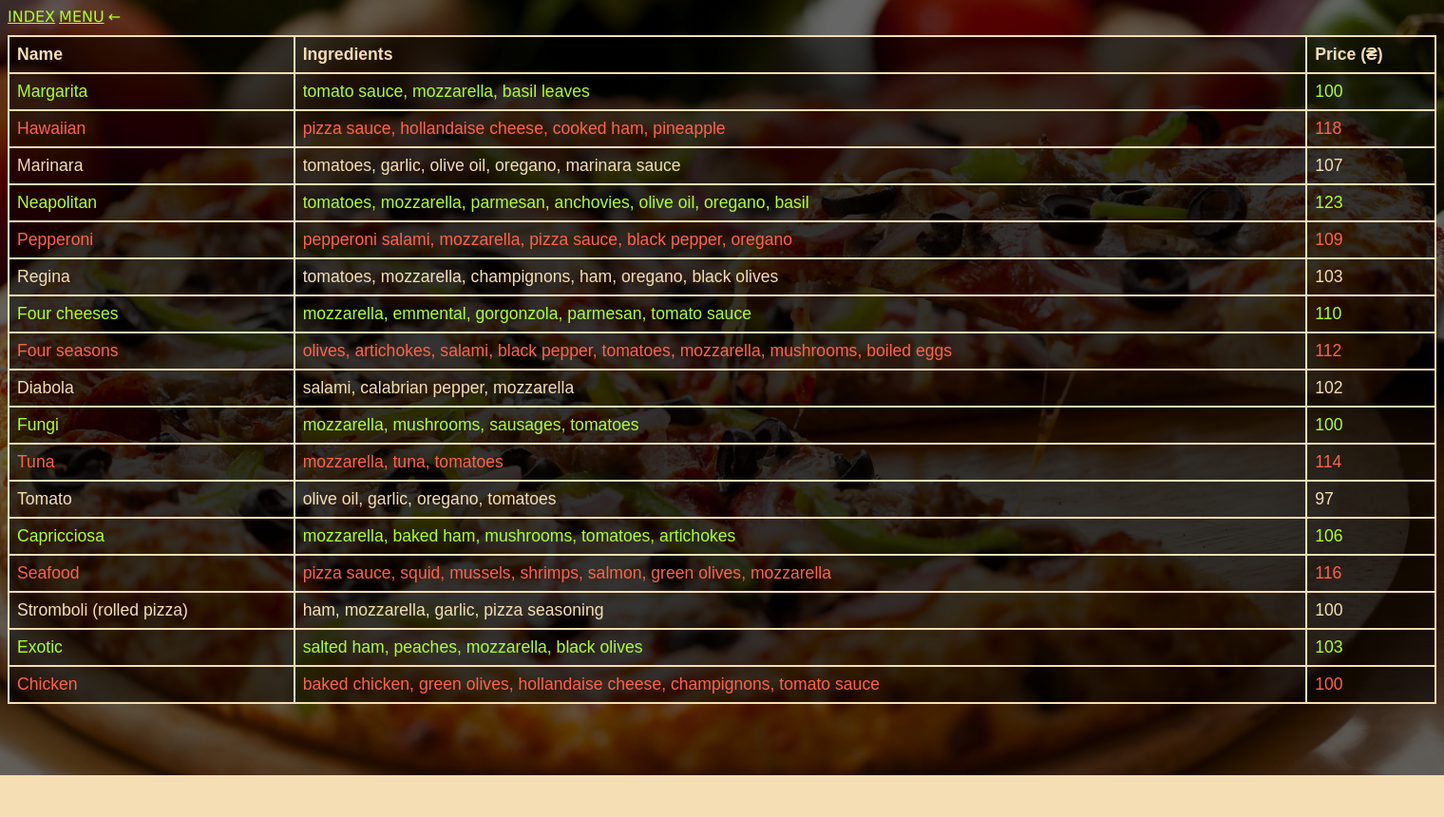
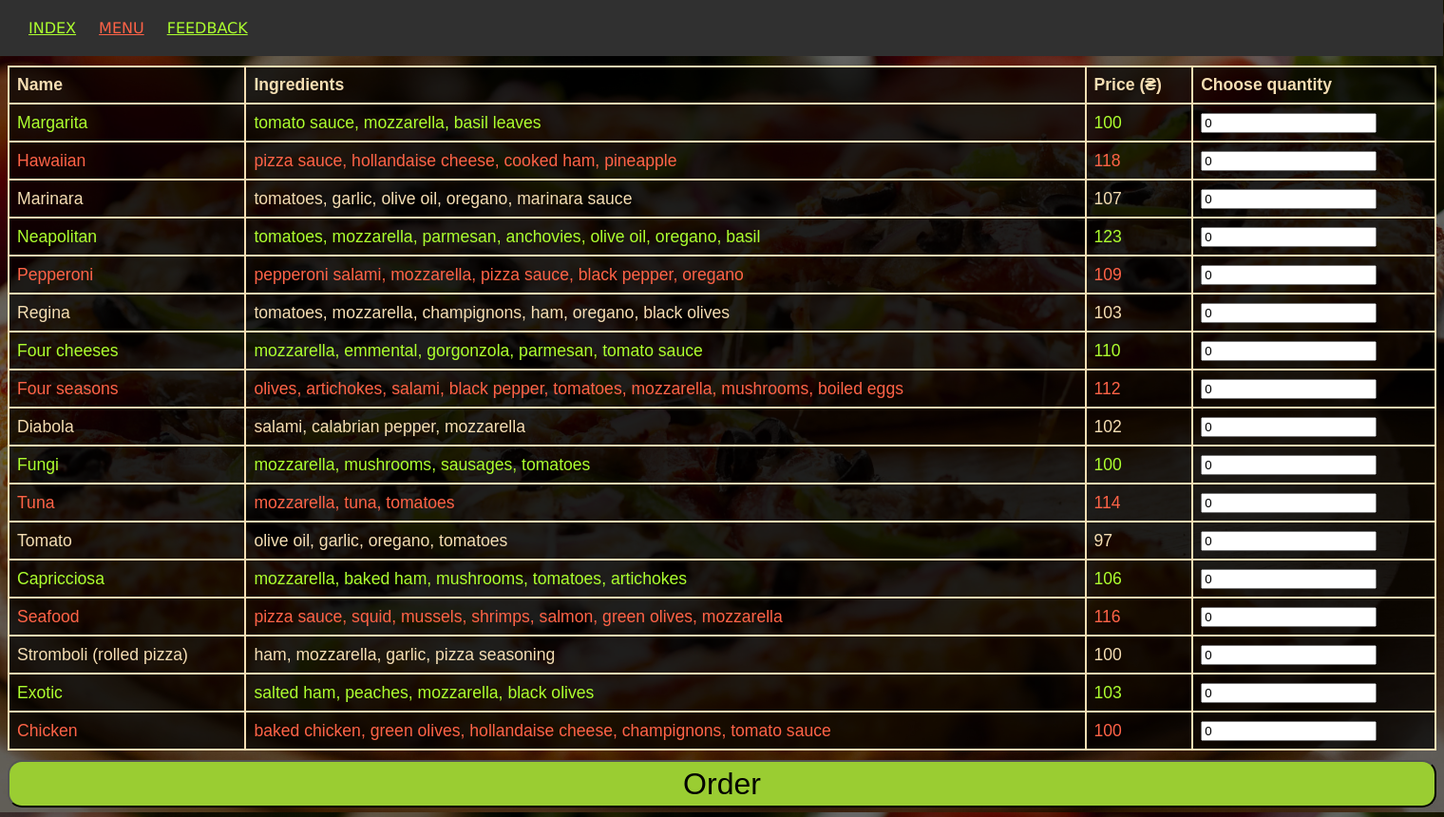
Before and after one commit to rocketmike12/Oderman, a Flask app: page /menu in a window 1520 px wide. Shown: the whole page at 95% size. Before the commit the page ends 816 px from the top, so only its background shows below. Run offline with Flask 3, Linux system fonts and the light colour scheme; data comes from the database, SQL or seed files in the repository; both versions use the stored data as it was after the commit.

Commit message:
Final touches

```diff
--- /dev/null
+++ b/feedback.json
@@ -0,0 +1 @@
+[{"name": "Margarita", "rating": "10", "comment": "Good"}, {"name": "Margarita", "rating": "10", "comment": "Good"}, {"name": "Margarita", "rating": "10", "comment": "Good"}, {"name": "Margarita", "rating": "10", "comment": "Good"}, {"name": "Margarita", "rating": "10", "comment": "Good"}, {"name": "Margarita", "rating": "10", "comment": "Good"}, {"name": "Margarita", "rating": "10", "comment": "Good"}, {"name": "Margarita", "rating": "10", "comment": "Good"}, {"name": "Margarita", "rating": "10", "comment": "Good"}, {"name": "Margarita", "rating": "10", "comment": "Good"}, {"name": "Margarita", "rating": "10", "comment": "Good"}, {"name": "Margarita", "rating": "10", "comment": "Good"}, {"name": "Margarita", "rating": "10", "comment": "Good"}, {"name": "Margarita", "rating": "10", "comment": "Good"}, {"name": "Margarita", "rating": "10", "comment": "Good"}, {"name": "Margarita", "rating": "10", "comment": "Good"}, {"name": "Margarita", "rating": "", "comment": ""}]
--- a/main.py
+++ b/main.py
@@ -1,7 +1,10 @@
-from flask import Flask, render_template
+from flask import Flask, render_template, request
 import sqlite3
+import json
 
 app = Flask(__name__, template_folder='templates', static_folder='static')
+feedback_filename = 'feedback.json'
+app.config['SECRET_KEY'] = 'lemonade'
 
 
 def get_db_connection():
@@ -13,7 +16,7 @@ def get_db_connection():
 @app.route('/')
 def index():
     context = {
-        'title': 'Oderman - pizza anywhere'
+        'title': 'Oderman'
     }
     return render_template('index.html', **context)
 
@@ -30,4 +33,46 @@ def menu():
     return render_template('menu.html', **context)
 
 
+@app.route('/order')
+def order():
+    conn = get_db_connection()
+    menu_list = conn.execute('SELECT * FROM menu').fetchall()
+    conn.close()
+    price = 0
+    for i in range(len(menu_list)):
+        if not int(request.args.get(f"{i + 1}")) == 0:
+            price += int(request.args.get(f"{i + 1}")) * menu_list[i]['price']
+    return render_template('pay.html', price=price, title='Pay for your order')
+
+
+@app.route('/feedback')
+def feedback():
+    conn = get_db_connection()
+    menu_list = conn.execute('SELECT * FROM menu').fetchall()
+    conn.close()
+
+    context = {
+        'title': 'Feedback',
+        'menu': menu_list
+    }
+
+    return render_template('feedback.html', **context)
+
+
+@app.route('/thank_you_feedback')
+def thank_you():
+    feedback_name = request.args.get('name')
+    feedback_rating = request.args.get('rating')
+    feedback_comment = request.args.get('comment')
+
+    with open(feedback_filename, 'r') as f:
+        feedback_json = json.loads(f.read())
+    if feedback_name is not None and feedback_rating is not None:
+        with open(feedback_filename, 'w') as f:
+            feedback_json.append({'name': feedback_name, 'rating': feedback_rating, 'comment': '' if feedback_comment is None else feedback_comment})
+            f.write(json.dumps(feedback_json))
+
+    return render_template('thank_you_feedback.html', **{'title': 'Thank You'})
+
+
 app.run(debug=True)
--- a/schema.sql
+++ b/schema.sql
@@ -1,6 +1,6 @@
-DROP TABLE IF EXISTS menu;
+--DROP TABLE IF EXISTS menu;
 
-CREATE TABLE menu (
+CREATE TABLE IF NOT EXISTS menu (
     id INTEGER PRIMARY KEY AUTOINCREMENT,
     name TEXT NOT NULL,
     ingredients TEXT NOT NULL,
--- a/static/styles.css
+++ b/static/styles.css
@@ -5,7 +5,7 @@ table {
     border-collapse: collapse;
     width: 100%;
     margin-top: 10px;
-    background-color: rgba(0, 0, 0, 50%);
+    background-color: rgba(0, 0, 0, 70%);
 }
 
 td, th {
@@ -16,25 +16,26 @@ td, th {
 
 tr:nth-child(3n+2) {
     color: GreenYellow;
+
 }
 
 tr:nth-child(3n+3) {
-    color: #FF6347;
+    color: Tomato;
 }
 
 .front-title-1 {
     color: Wheat;
     font-family: Verdana, Geneva, sans-serif;
     font-size: 4em;
-    padding-top: 190px;
-    padding-bottom: 30px
+    padding-top: 130px;
+    padding-bottom: 10px;
 }
 
 .front-title-2 {
     color: Wheat;
     font-family: Verdana, Geneva, sans-serif;
     font-size: 2.5em;
-    padding-bottom: 30px;
+    padding-bottom: 10px;
 }
 
 .bg-image {
@@ -49,8 +50,107 @@ tr:nth-child(3n+3) {
     font-family: Verdana, Geneva, sans-serif;
     font-size: 3em;
 }
+
 .header-link {
     color: GreenYellow;
     font-family: Verdana, Geneva, sans-serif;
     font-size: 1em;
+    margin: 10px;
 }
+.header-link-selected {
+    color: Tomato;
+    font-family: Verdana, Geneva, sans-serif;
+    font-size: 1em;
+    margin: 10px;
+}
+.feedback-title {
+    color: GreenYellow;
+    font-family: Verdana, Geneva, sans-serif;
+    font-size: 2.5em;
+    margin-bottom: 15px;
+    margin-top: 210px;
+}
+.feedback-input-label {
+    color: GreenYellow;
+    font-family: Verdana, Geneva;
+    font-size: 1.5em;
+    margin-bottom: 15px;
+    margin-top: 15px;
+    margin-left: 450px;
+}
+.feedback-name {
+    color: #000000;
+    background-color: Wheat;
+    font-family: Verdana, Geneva, sans-serif;
+    margin-bottom: 15px;
+    margin-top: 15px;
+
+}
+.feedback-input {
+    color: #000000;
+    background-color: Wheat;
+    font-family: Verdana, Geneva, sans-serif;
+    margin-bottom: 15px;
+    margin-top: 15px;
+}
+.feedback-input-submit {
+    color: #000000;
+    background-color: Wheat;
+    font-family: Verdana, Geneva, sans-serif;
+    margin-bottom: 15px;
+    margin-top: 15px;
+    margin-left: 450px;
+}
+.thank-you-title {
+    color: GreenYellow;
+    font-family: Verdana, Geneva, sans-serif;
+    font-size: 3em;
+    margin-bottom: 50px;
+    margin-top: 185px;
+    margin-left: 200px;
+    margin-right: 200px;
+}
+.thank-you-index-link {
+    color: Tomato;
+    font-family: Verdana, Geneva, sans-serif;
+    font-size: 2.5em;
+}
+
+.pay-title {
+    color: Wheat;
+    font-family: Verdana, Geneva, sans-serif;
+    font-size: 4em;
+    margin-top: 200px;
+    margin-bottom: 0px;
+}
+
+.pay-price {
+    color: Wheat;
+    font-family: Verdana, Geneva, sans-serif;
+    font-size: 5em;
+    margin-bottom: 15px;
+    margin-top: 10px;
+}
+.pay-submit {
+    background-color: GreenYellow;
+    width: 100px;
+    height: 30px;
+    font-size: 1.3em;
+    margin-left: 700px;
+}
+.order-submit {
+    background-color: YellowGreen;
+    width: 1504px;
+    height: 50px;
+    border-radius: 15px;
+    margin-top: 10px;
+    margin-bottom: 10px;
+    font-size: 2em;
+}
+.header {
+    background-color: #303030;
+    padding: 20px;
+    width: 1479px;
+    margin-left: -8px;
+    margin-top: -8px;
+}
--- a/templates/base.html
+++ b/templates/base.html
@@ -7,7 +7,7 @@
     <link rel="stylesheet" href="static/styles.css">
     <link rel="icon" type="image/x-icon" href="static/favicon.png">
 </head>
-<header>
+<header class="header">
     {% include "navigation.html" %}
 </header>
 <body class="bg-image">
--- a/templates/index.html
+++ b/templates/index.html
@@ -2,5 +2,5 @@
 {% block content %}
     <h1 align="center" class="front-title-1">Welcome to Oderman,</h1>
     <p align="center" class="front-title-2">a web app to order your pizza</p>
-    <a href="/menu" class="index-menu-link"><p align="center">See menu</p></a>
+    <a href="/menu" class="index-menu-link"><p align="center">Menu</p></a>
 {% endblock content %}
--- a/templates/macros.html
+++ b/templates/macros.html
@@ -1,6 +1,3 @@
 {% macro nav_link(menu_item) %}
-<a href="{{ url_for(menu_item) }}{{ mode }}" class="header-link">{{ menu_item|upper }}</a>
-  {% if request.endpoint == menu_item %}
-    <span class="header-link">←</span>
-  {% endif %}
+<a href="{{ url_for(menu_item) }}{{ mode }}" class="header-link{% if request.endpoint == menu_item %}-selected{% endif %}">{{ menu_item|upper }}</a>
 {% endmacro %}
--- a/templates/menu.html
+++ b/templates/menu.html
@@ -1,17 +1,22 @@
 {% extends "base.html" %}
 {% block content %}
+<form action="/order">
 <table>
     <tr>
         <th>Name</th>
         <th>Ingredients</th>
         <th>Price (₴)</th>
+        <th>Choose quantity</th>
     </tr>
-    {% for pizza in menu %}
+    {% for menu_item in menu %}
         <tr>
-            <td>{{ pizza['name'] }}</td>
-            <td>{{ pizza['ingredients'] }}</td>
-            <td>{{ pizza['price'] }}</td>
+            <td>{{ menu_item['name'] }}</td>
+            <td>{{ menu_item['ingredients'] }}</td>
+            <td>{{ menu_item['price'] }}</td>
+            <td><input type="number" min="0" value="0" name="{{ menu_item['id'] }}"></td>
         </tr>
     {% endfor %}
 </table>
+    <input type="submit" value="Order" class="order-submit">
+</form>
 {% endblock content %}
--- a/templates/navigation.html
+++ b/templates/navigation.html
@@ -1,5 +1,5 @@
 <nav>
-    {% for menu_item in ["index", "menu"] %}
+    {% for menu_item in ["index", "menu", "feedback"] %}
     {{ macros.nav_link(menu_item) }}
     {% endfor %}
 </nav>
--- /dev/null
+++ b/templates/thank_you_feedback.html
@@ -0,0 +1,5 @@
+{% extends "base.html" %}
+{% block content %}
+    <h1 class="thank-you-title" align="center">Thank you for your feedback! This really helps us to provide better service to our customers</h1>
+    <a href="{{ url_for('index') }}" class="thank-you-index-link"><p align="center">go to main page</p></a>
+{% endblock content %}
```
Also changed, not shown: add_edit_delete.py (added, +44 -0 lines), init_db.py (+21 -21 lines), templates/feedback.html (added, +20 -0 lines), templates/pay.html (added, +8 -0 lines), database.db.
